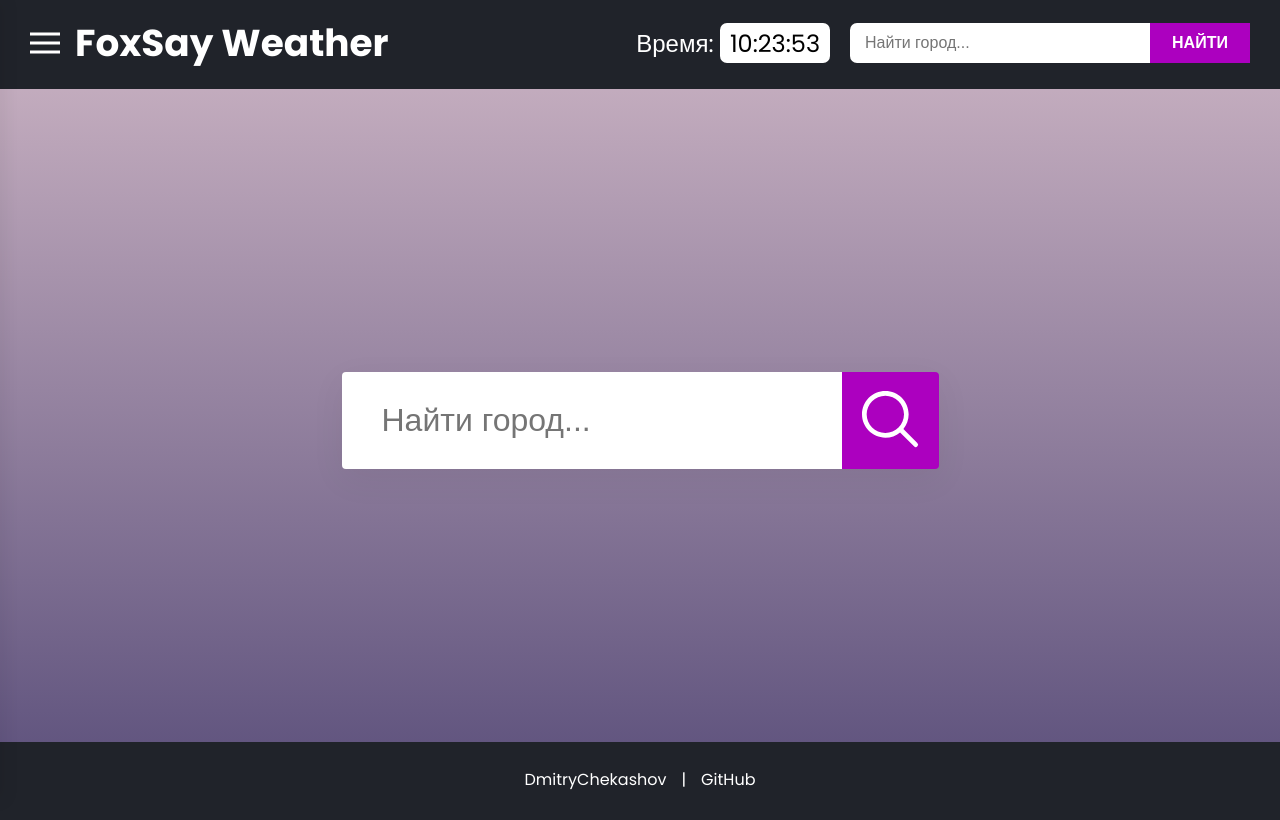
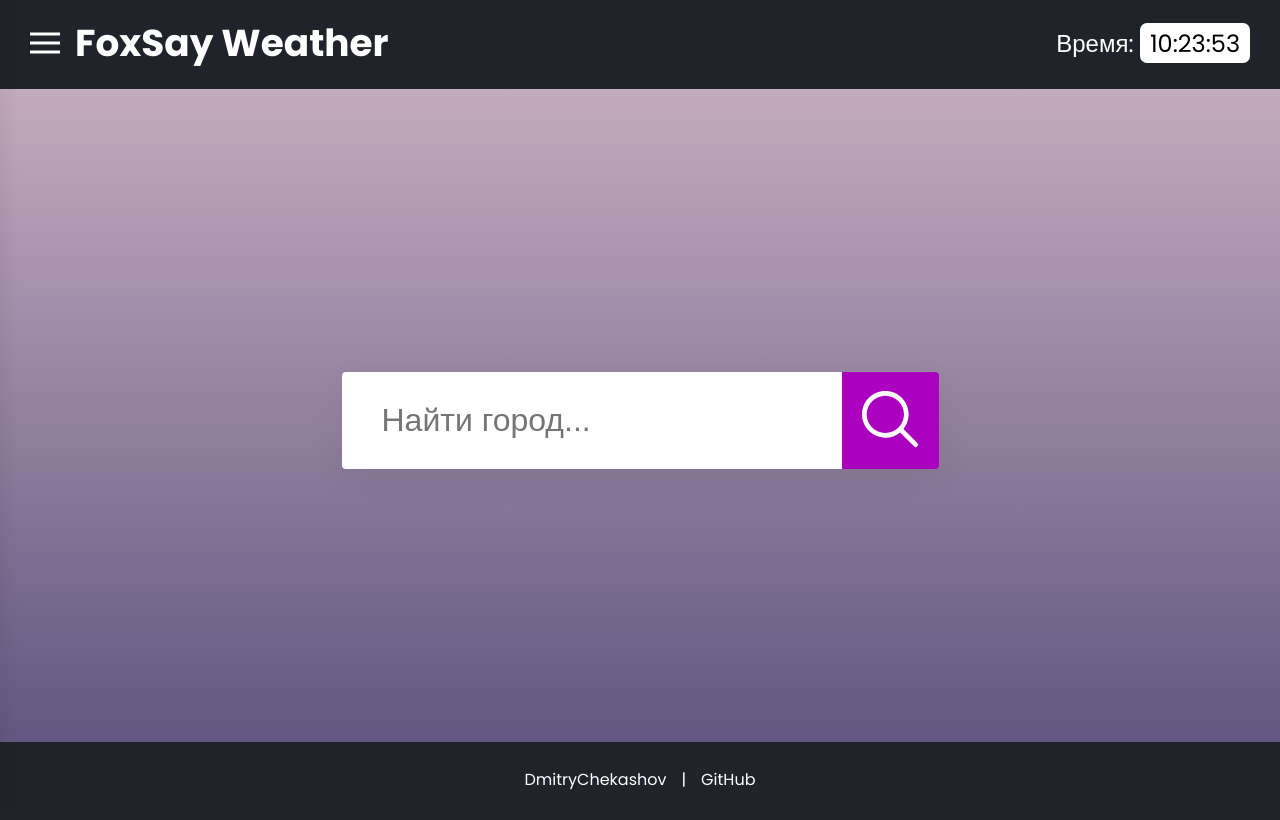
Before and after one commit to DimaChekashov/foxsay-weather, a React (Create React App) app: page /add-city in a window 1280 px wide. Built offline with nearby package versions, Linux system fonts and the light colour scheme.

Commit message:
start do daily block

```diff
--- a/src/components/Header/Header.jsx
+++ b/src/components/Header/Header.jsx
@@ -1,5 +1,4 @@
 import React, { useState } from "react";
-import Search from "../Search/Search";
 import Time from "../Time/Time";
 import Sidebar from "../Sidebar/Sidebar";
 
@@ -49,7 +48,6 @@ function Header() {
                 <h3>FoxSay Weather</h3>
             </Link>
             <Time />
-            <Search />
         </div>
     );
 }
--- a/src/components/Search/Search.jsx
+++ /dev/null
@@ -1,14 +0,0 @@
-import React from 'react';
-
-import './Search.scss';
-
-const Search = () => {
-    return (
-        <div className="search">
-            <input className="search__input" type="text" placeholder="Найти город..." />
-            <button className="search__btn">Найти</button>
-        </div>
-    );
-}
-
-export default Search;
--- a/src/components/Search/Search.scss
+++ /dev/null
@@ -1,38 +0,0 @@
-$basic-color: #ac00bf;
-$hover-color: #dc00f5;
-
-.search {
-    display: flex;
-    height: 40px;
-}
-
-.search__input {
-    height: 100%;
-    width: 300px;
-    border: 0;
-    padding: 15px;
-    font-size: 1rem;
-    border-radius: 7px 0 0 7px;
-    &:focus {
-        outline: none;
-    }
-}
-
-.search__btn {
-    height: 100%;
-    border: 0;
-    min-width: 100px;
-    cursor: pointer;
-    background-color: $basic-color;
-    color: #fff;
-    font-size: 1rem;
-    font-weight: 700;
-    text-transform: uppercase;
-    transition: 0.3s ease;
-    &:focus {
-        outline: none;
-    }
-    &:hover {
-        background-color: $hover-color;
-    }
-}
--- a/src/components/Time/Time.scss
+++ b/src/components/Time/Time.scss
@@ -1,7 +1,7 @@
 .time {
     color: #fff;
     font-size: 1.5rem;
-    margin: 0 20px 0 auto;
+    margin: 0 0px 0 auto;
 }
 
 .time__frame {
--- a/src/components/WeatherDays/WeatherDays.jsx
+++ b/src/components/WeatherDays/WeatherDays.jsx
@@ -1,9 +1,24 @@
-import React from "react";
+import React, { useEffect } from "react";
+import { useSelector, useDispatch } from "react-redux";
+import { getWeather } from "../../api/openApi.js";
 import { numTemp } from "../../utils/utils";
+import { addCityDailyState } from "../../redux/weatherSlice";
 
 import "./WeatherDays.scss";
 
-function WeatherDays() {
+function WeatherDays({ cityCoord }) {
+    const dataCityDaily = useSelector((state) => state.weather.dataCityDaily);
+    const dispatch = useDispatch();
+
+    useEffect(() => {
+        getWeather
+            .getCityDaily(cityCoord.lat, cityCoord.lon)
+            .then((state) => {
+                dispatch(addCityDailyState(state));
+            })
+            .catch(console.error);
+    }, [cityCoord.lat, cityCoord.lon, dispatch]);
+
     return (
         <div className="days">
             <div className="days__item">
--- a/src/pages/City/City.jsx
+++ b/src/pages/City/City.jsx
@@ -49,7 +49,7 @@ function City() {
                     <WeatherMap cityCoord={coord} />
                 </div>
                 <div className="city__days">
-                    <WeatherDays />
+                    <WeatherDays cityCoord={coord} />
                 </div>
             </div>
         </div>
```
